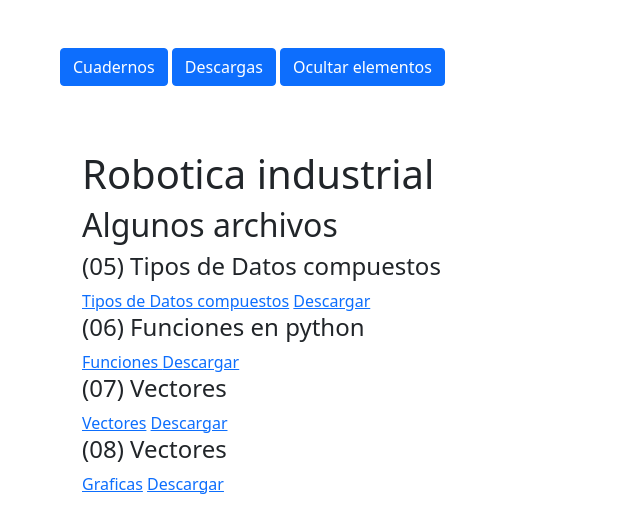
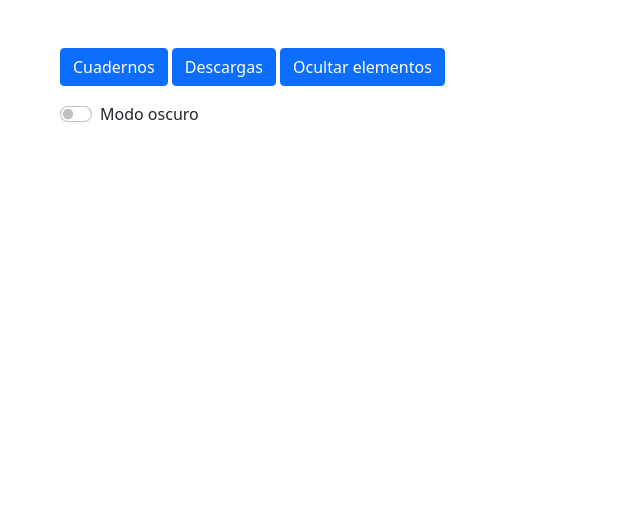
Before and after one commit to RoboticaIndustrial/Robotica_2022, a plain HTML site: page index.html in a window 1280 px wide. Shown: the whole page, without its empty margins (0-640 px from the left). Drawn offline with nearby package versions, Linux system fonts and the light colour scheme.

Commit message:
Se agrego el modo oscuro

```diff
--- a/index.html
+++ b/index.html
@@ -19,7 +19,11 @@
                 <a class="btn btn-primary" data-bs-toggle="collapse" href="#multiCollapseExample1" role="button" aria-expanded="false" aria-controls="multiCollapseExample1">Cuadernos</a>
                 <button class="btn btn-primary" type="button" data-bs-toggle="collapse" data-bs-target="#multiCollapseExample2" aria-expanded="false" aria-controls="multiCollapseExample2">Descargas</button>
                 <button class="btn btn-primary" type="button" data-bs-toggle="collapse" data-bs-target=".multi-collapse" aria-expanded="false" aria-controls="multiCollapseExample1 multiCollapseExample2">Ocultar elementos</button>
-              </p>
+                <div class="form-check form-switch">
+                    <input onclick="modoOscuro()" class="form-check-input" type="checkbox" id="flexSwitchCheckChecked">
+                    <label id="etiqueta1" class="form-check-label" for="flexSwitchCheckChecked">Modo oscuro</label>
+                </div>
+            </p>
               <div class="row">
                 <div class="col">
                   <div class="collapse multi-collapse" id="multiCollapseExample1">
@@ -142,37 +146,49 @@
 </div>
 
 
-
-
-
-
-
-
-    <div class="container">
-        <h1> Robotica industrial</h1>
-
-        <h2> Algunos archivos</h2>
-
-        <h4> (05) Tipos de Datos compuestos</h4>
-        <a href="https://github.com/RoboticaIndustrial/Robotica_2022/blob/master/Intro%20python/(05)Tipos%20De%20Datos%20Compuestos.ipynb">Tipos de Datos compuestos</a>
-        <a href=".Intro pyhton\(05)Tipos De Datos Compuestos.ipynb" download="(05) Tipos de Datos Compuestos.ipynb">Descargar </a>
-
-        <h4> (06) Funciones en python</h4>
-        <a href="https://github.com/RoboticaIndustrial/Robotica_2022/blob/master/Intro%20python/(06)%20Funciones.ipynb">Funciones </a>
-        <a href=".Intro pyhton\(06) Funciones.ipynb" download="(06) Funciones.ipynb">Descargar </a>
-
-        <h4> (07) Vectores</h4>
-        <a href="https://github.com/RoboticaIndustrial/Robotica_2022/blob/master/Intro%20python/(07)%20Vectores.ipynb" download="(07) Vectores.ipynb">Vectores</a>
-        <a href=".Intro pyhton\(07) Vectores.ipynb" download="(07) Vectores.ipynb">Descargar</a>
-
-        <h4> (08) Vectores</h4>
-        <a href=".https://github.com/RoboticaIndustrial/Robotica_2022/blob/master/Intro%20python/(08)%20Graficas.ipynb" download="(08) Graficas.ipynb">Graficas</a>
-        <a href=".Intro pyhton\(08) Graficas.ipynb" download="(08) Graficas.ipynb">Descargar</a>
-
-    </div>
+    <style>
+    .oscuro{
+        background-color: black;
+        color: white;
+    }
+    </style>
 
 
     <script src="https://cdn.jsdelivr.net/npm/bootstrap@5.0.2/dist/js/bootstrap.bundle.min.js" integrity="sha384-MrcW6ZMFYlzcLA8Nl+NtUVF0sA7MsXsP1UyJoMp4YLEuNSfAP+JcXn/tWtIaxVXM" crossorigin="anonymous"></script>
 
+    <script>
+        var opModoOscuro= false;
+
+        etiqueta1 = document.getElementById("etiqueta1");
+        cards = document.getElementsByClassName("card");
+        accordion_item = document.getElementsByClassName("accordion-item");
+        accordion_button = document.getElementsByClassName("accordion-button");
+        collapsed = document.getElementsByClassName("collapsed");
+
+
+        function forarrayElements(array){
+            for (let item of array ){
+                item.classList.toggle("oscuro");
+            }
+        }
+
+        function modoOscuro(){
+
+            document.body.classList.toggle("oscuro");
+
+
+            forarrayElements(cards);
+            forarrayElements(accordion_item);
+            forarrayElements(accordion_button);
+            //forarrayElements(collapsed);
+
+        }
+
+        //.card, .accordion-item, .accordion-button, .collapsed{
+        //    background-color: black;
+        //    color: white;
+        //}
+
+    </script>
 </body>
 </html>
```
